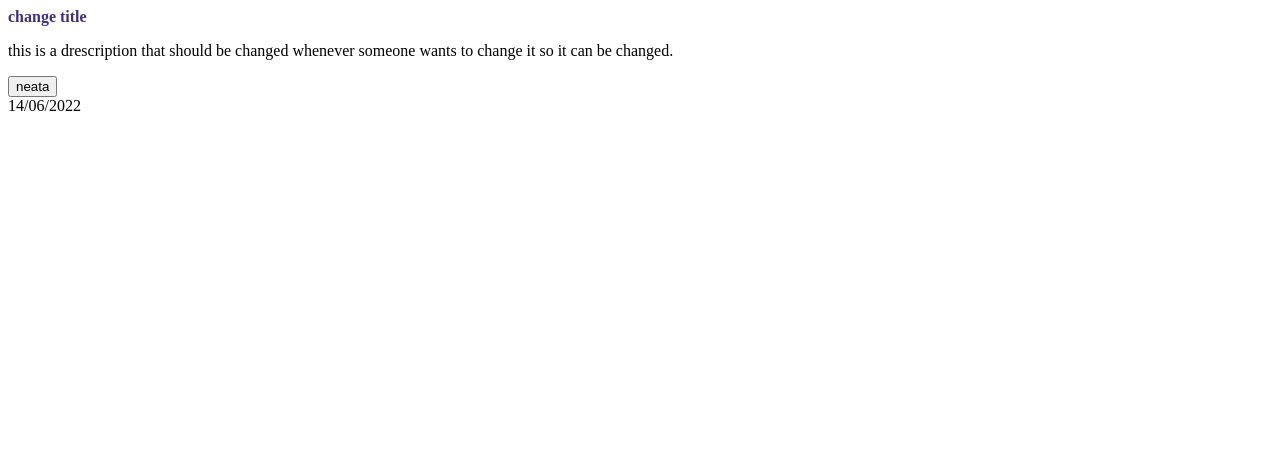
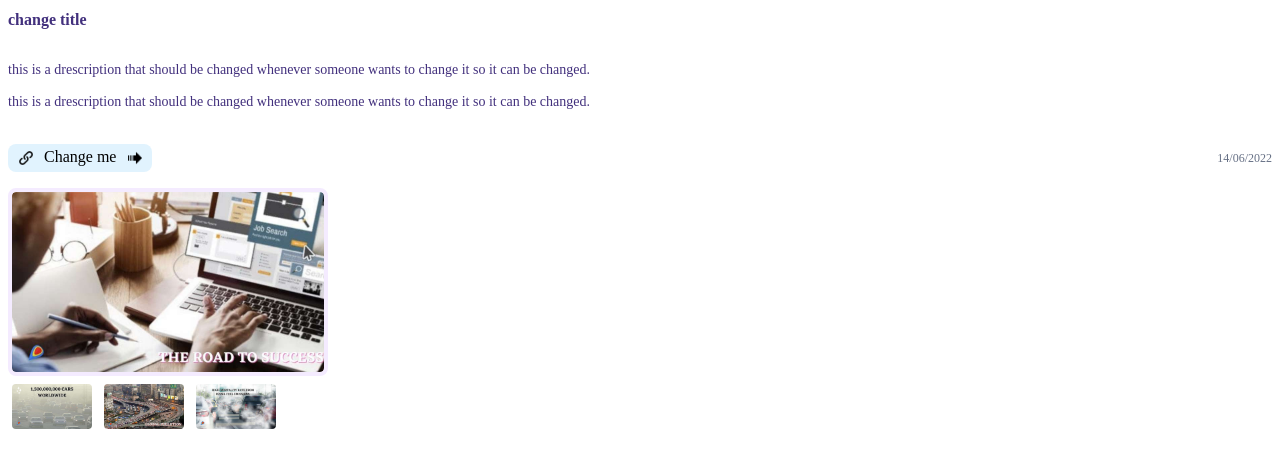
Before and after one commit to wowdop/elon-saved-me, a plain HTML site: page source-code/component/card/card.html in a window 1280 px wide. Drawn offline with Linux system fonts and the light colour scheme.

Commit message:
fist card minimal looks

```diff
--- a/source-code/component/card/card.css
+++ b/source-code/component/card/card.css
@@ -2,42 +2,58 @@
   --primary-900: #42307D;
 }
 
+.card {
+  display: flex;
+  flex-direction: column;
+  gap: 1rem;
+}
+
 .card__image {
-  width: calc(80/16)rem;
-  height: calc(45/16)rem;
+  border-radius: 0.25rem;
+  width: calc(80rem / 16);
+  height: calc(45rem / 16);
   background-image: var(--ipath);
   background-size: cover;
   margin: 0.25rem;
   display: block;
-  /* transition: 250ms; */
+  cursor: pointer;
+  outline: 0.25rem solid transparent;
 }
 
 #mumi-dumi-1:checked ~ .card__image-list .card__image:nth-child(1) {
   width: 20rem;
-  height: calc(180 / 16)rem;
+  height: calc(180rem / 16);
   order: -1;
   width: 100%;
+  outline: 0.25rem solid #F4EBFF;
+  border-radius: 0.25rem;
 }
 
 #mumi-dumi-2:checked ~ .card__image-list .card__image:nth-child(2) {
   width: 20rem;
-  height: calc(180 / 16)rem;
+  height: calc(180rem / 16);
   order: -1;
   width: 100%;
+  outline: 0.25rem solid #F4EBFF;
+  border-radius: 0.25rem;
 }
 
 #mumi-dumi-3:checked ~ .card__image-list .card__image:nth-child(3) {
   width: 20rem;
-  height: calc(180 / 16)rem;
+  height: calc(180rem / 16);
   order: -1;
   width: 100%;
+  outline: 0.25rem solid #F4EBFF;
+  border-radius: 0.25rem;
 }
 
 #mumi-dumi-4:checked ~ .card__image-list .card__image:nth-child(4) {
   width: 20rem;
-  height: calc(180 / 16)rem;
+  height: calc(180rem / 16);
   order: -1;
   width: 100%;
+  outline: 0.25rem solid #F4EBFF;
+  border-radius: 0.25rem;
 }
 
 [type="radio"] {
@@ -48,17 +64,46 @@
   display: flex;
   flex-wrap: wrap;
   width: 20rem;
+  gap: 0.25rem;
+  /* padding: 0.25rem; */
 }
 
 .card__title {
   font-weight: bold;
   font-size: 1rem;
+  line-height: 1.5rem;
+}
+
+.card__info,
+.card__title {
   color: var(--primary-900);
 }
 
 .card__info {
   padding: 1rem 0;
+}
+
+.card__content,
+.card__info {
   display: flex;
   flex-direction: column;
   gap: 0.75rem;
 }
+
+.card__description {
+  font-size: calc(14rem / 16);
+  line-height: 1.25rem;
+}
+
+.card__action {
+  display: flex;
+  justify-content: space-between;
+  align-items: center;
+  gap: 0.75rem;
+}
+
+.card__date {
+  color: #667085;
+  font-size: calc(12rem / 16);
+  line-height: calc(18rem / 16);
+}
--- a/source-code/component/card/card.html
+++ b/source-code/component/card/card.html
@@ -6,7 +6,8 @@
     <meta name="viewport" content="width=device-width, initial-scale=1.0" />
     <title>Card</title>
 
-    <link rel="stylesheet" href="card.css">
+    <link rel="stylesheet" href="card.css" />
+    <link rel="stylesheet" href="../link/makes-link-look-nice.css" />
   </head>
 
   <body>
@@ -18,11 +19,21 @@
             this is a drescription that should be changed whenever someone wants
             to change it so it can be changed.
           </div>
+
+          <div class="card__description">
+            this is a drescription that should be changed whenever someone wants
+            to change it so it can be changed.
+          </div>
         </div>
       </div>
 
       <div class="card__action">
-        <button>neata</button>
+        <div class="link">
+          <div class="link__leading"></div>
+          <div class="link__text">Change me</div>
+          <div class="link__end"></div>
+        </div>
+
         <div class="card__date">14/06/2022</div>
       </div>
 
--- /dev/null
+++ b/source-code/component/link/makes-link-look-nice.css
@@ -0,0 +1,36 @@
+.link {
+  background-color: hsl(204, 94%, 94%);
+  border-radius: 8px;
+  gap: 8px;
+  display: inline-flex;
+  padding: 4px 8px;
+  transition: 300ms;
+  cursor: pointer;
+}
+
+.link__text {
+  /* color: hsl(220, 75%, 38%); */
+}
+
+.link:hover {
+  background-color: hsl(205, 42%, 54%);
+  color: hsl(0, 53%, 14%);
+}
+
+.link__leading,
+.link__end {
+  width: 20px;
+  height: 20px;
+  background-position: center center;
+  background-size: 69%;
+  background-repeat: no-repeat;
+}
+
+.link__leading {
+  background-image: url(../../asset/icon/link.png);
+}
+
+.link__end {
+  background-image: url(../../asset/icon/fat-arrow.png);
+
+}
```
Also changed, not shown: source-code/component/link/link.html (+5 -39 lines).
